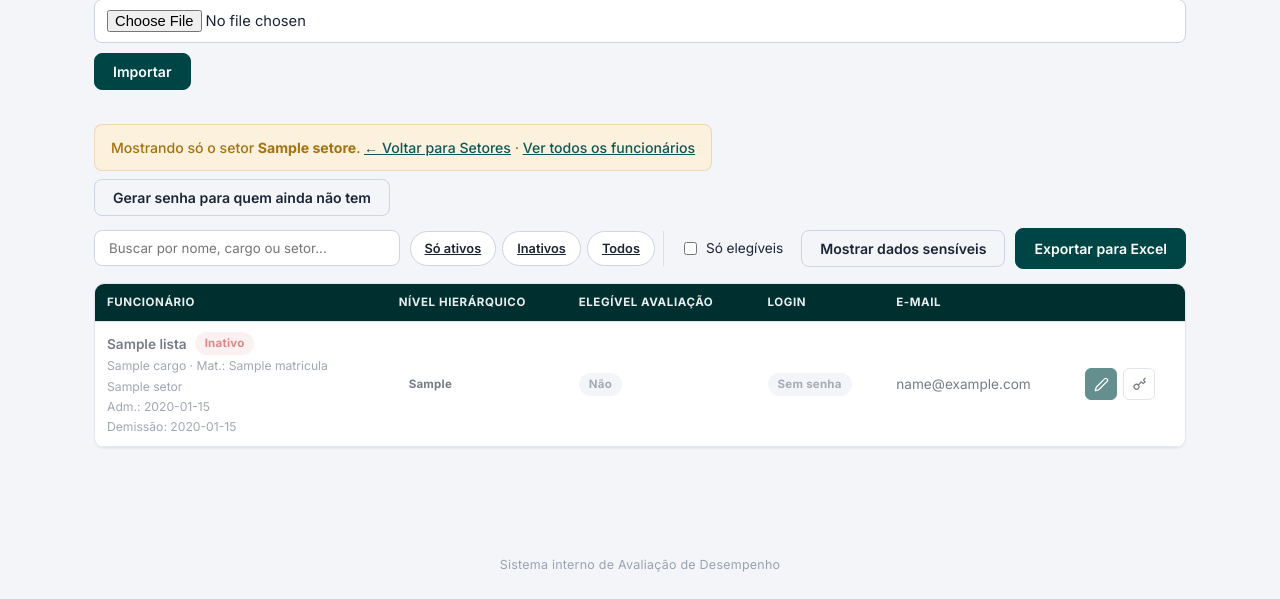
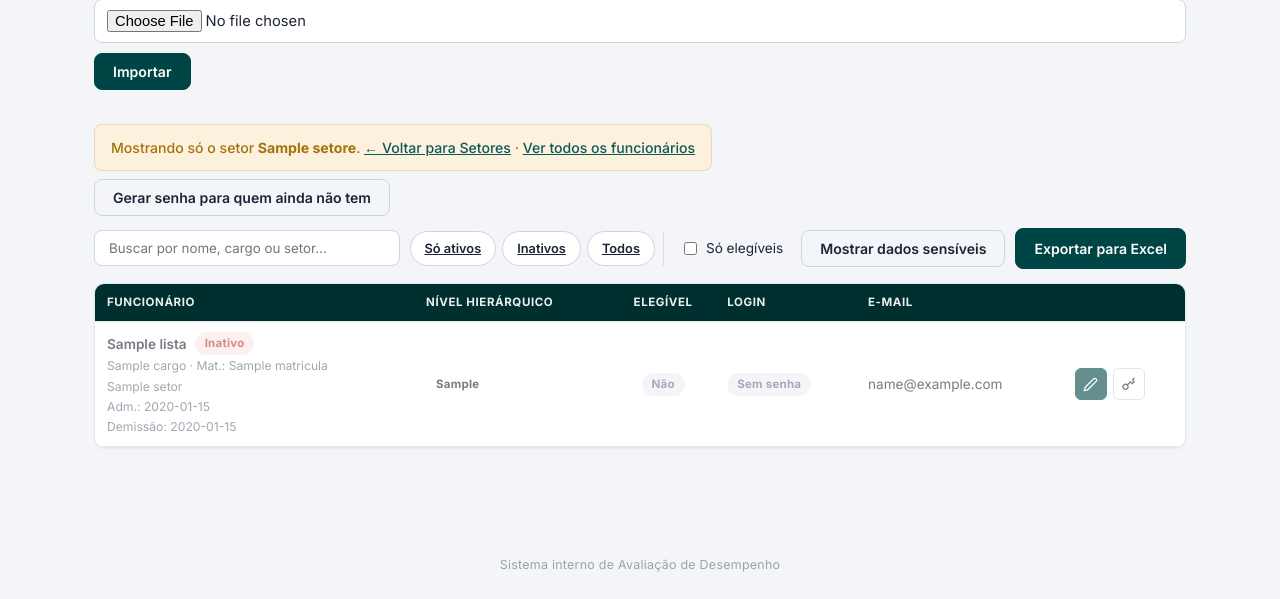
Before and after one commit to Ciiagro/avaliacao_desempenho_senar_v2, a Flask app: template app/templates/admin/funcionarios.html in a window 1280 px wide. Shown: the part 749-1348 px from the top of the page. Run offline with Flask 3, Linux system fonts and the light colour scheme; tables that the repository leaves empty hold one stand-in row (values such as "Sample post"); the template is opened without the code that fills it: values that come from a table or form of the project are taken from there, most other values are stand-ins (such as "Sample title", 1, 10 or a date in 2020).

Commit message:
Centraliza coluna Elegivel

```diff
--- a/app/templates/admin/funcionarios.html
+++ b/app/templates/admin/funcionarios.html
@@ -124,7 +124,7 @@
             <tr>
                 <th>Funcionário</th>
                 <th>Nível hierárquico</th>
-                <th>Elegível avaliação</th>
+                <th style="white-space:normal; max-width:80px; text-align:center;">Elegível</th>
                 <th>Login</th>
                 <th>E-mail</th>
                 <th class="coluna-sensivel">CPF</th>
@@ -157,7 +157,7 @@
                             <span class="badge badge-nivel-{{ f.nivel_hierarquico|lower }}">{{ f.nivel_hierarquico }}</span>
                         {% else %}-{% endif %}
                     </td>
-                    <td>
+                    <td style="text-align:center;">
                         {% set eleg = f.is_elegivel_avaliacao() %}
                         {% if eleg is none %}-
                         {% elif eleg %}<span class="badge badge-elegivel-sim">Sim</span>
```
